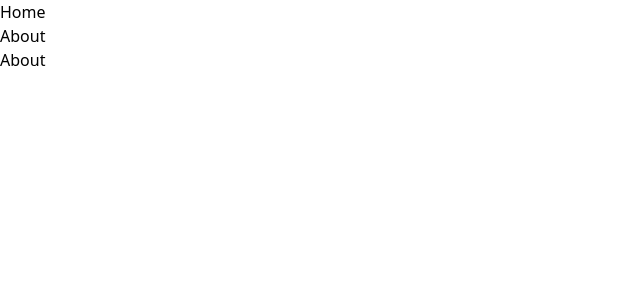
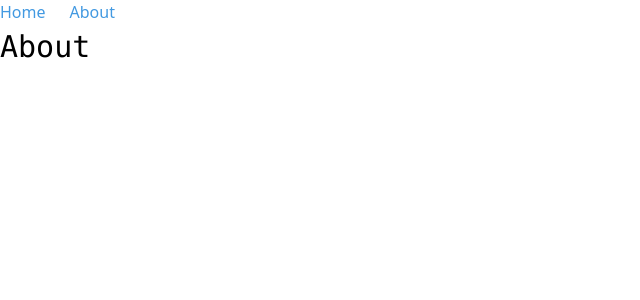
Before and after one commit to scaflowne/nextjs, a Next.js app: page /about in a window 1280 px wide. Shown: the top 300 px of the page, without its empty margins (0-640 px from the left). Built offline with nearby package versions, Linux system fonts and the light colour scheme.

Commit message:
Added Userlist and configs to tailwind

```diff
--- /dev/null
+++ b/components/Users.js
@@ -0,0 +1,24 @@
+const Users = (props) => {
+  const { users } = props;
+  const listUser = users.map(user => (
+    <li className="border-t p-2 even:bg-gray-200 flex" key={user.id}>
+      <img
+        src={user.avatar}
+        className="rounded-full h-16 w-16 flex items-center justify-center mr-3"
+        alt={user.first_name + user.last_name}
+      />
+      <div>
+        <h5 className="text-xl">{user.first_name} {user.last_name}</h5>
+        <p>Email: {user.email}</p>
+      </div>
+    </li>
+  ));
+
+  return (
+    <ul className="border rounded border-t-0">
+      {listUser}
+    </ul>
+  )
+}
+
+export default Users;
--- a/components/nav.js
+++ b/components/nav.js
@@ -1,17 +1,16 @@
-import '@styles';
 import Link from 'next/link';
 
 const Nav = () => {
   return (
-    <ul>
-      <li>
+    <ul className="flex">
+      <li className="mr-6">
         <Link href="/">
-          <a>Home</a>
+          <a className="text-blue-500 hover:text-blue-800">Home</a>
         </Link>
       </li>
-      <li>
+      <li className="mr-6">
         <Link href="/about">
-          <a>About</a>
+          <a className="text-blue-500 hover:text-blue-800">About</a>
         </Link>
       </li>
     </ul>
--- a/jsconfig.json
+++ b/jsconfig.json
@@ -3,6 +3,7 @@
     "baseUrl": "./",
     "paths": {
       "@components/*": ["components/*"],
+      "@layouts/*": ["layouts/*"],
       "@styles": ["assets/styles.scss"]
     }
   },
--- /dev/null
+++ b/layouts/Base.js
@@ -0,0 +1,18 @@
+import "@styles";
+import Head from 'next/head';
+import Nav from '@components/Nav';
+
+const Base = (props) => {
+  return (
+    <>
+      <Head>
+        <title>{process.env.NEXT_PUBLIC_APP_NAME} {props.title && ` | ${props.title}`} </title>
+      </Head>
+      <div className="container mx-auto">
+        <Nav />
+        {props.children}
+      </div>
+    </>
+  )
+}
+export default Base;
--- a/package.json
+++ b/package.json
@@ -14,6 +14,8 @@
   "dependencies": {
     "@zeit/next-sass": "^1.0.1",
     "autoprefixer": "^9.8.0",
+    "es6-promise": "^4.2.8",
+    "isomorphic-fetch": "^2.2.1",
     "next": "^9.4.4",
     "node-sass": "^4.14.1",
     "postcss-import": "^12.0.1",
--- a/pages/about.js
+++ b/pages/about.js
@@ -1,10 +1,11 @@
-import Nav from '@components/nav';
+import Base from '@layouts/Base';
 
 const About = () => {
   return (
     <>
-      <Nav />
-      <h1>About</h1>
+      <Base title="About">
+        <h1 className="font-mono text-3xl">About</h1>
+      </Base>
     </>
   )
 }
--- a/pages/index.js
+++ b/pages/index.js
@@ -1,11 +1,23 @@
-import Nav from '@components/nav';
+import Base from '@layouts/Base';
+import Users from '@components/Users';
 
-const Index = () => {
+import fetch from 'isomorphic-fetch';
+
+const Index = (props) => {
   return (
     <>
-      <Nav />
-      <h1 className="text-sm">Hello world</h1>
+      <Base title="Users">
+        <h1 className="font-mono text-3xl">Users</h1>
+        <Users users={props.users} />
+      </Base>
     </>
   )
 }
+
+Index.getInitialProps = async (ctx) => {
+  const res = await fetch('https://reqres.in/api/users?page=2');
+  const { data } = await res.json();
+  return { users: data }
+}
+
 export default Index;
--- /dev/null
+++ b/tailwind.config.js
@@ -0,0 +1,20 @@
+module.exports = {
+  theme: {
+    fontSize: {
+      'xs': '.75rem',
+      'sm': '.875rem',
+      'base': '1rem',
+      'lg': '1.125rem',
+      'xl': '1.25rem',
+      '2xl': '1.5rem',
+      '3xl': '1.875rem',
+      '4xl': '2.25rem',
+      '5xl': '3rem',
+      '6xl': '4rem',
+      '7xl': '5rem',
+    }
+  },
+  variants: {
+    backgroundColor: ['responsive', 'first', 'last', 'even', 'odd', 'hover', 'focus']
+  }
+}
```
Also changed, not shown: 2 other files (tests, documents, lock files or other folders).
